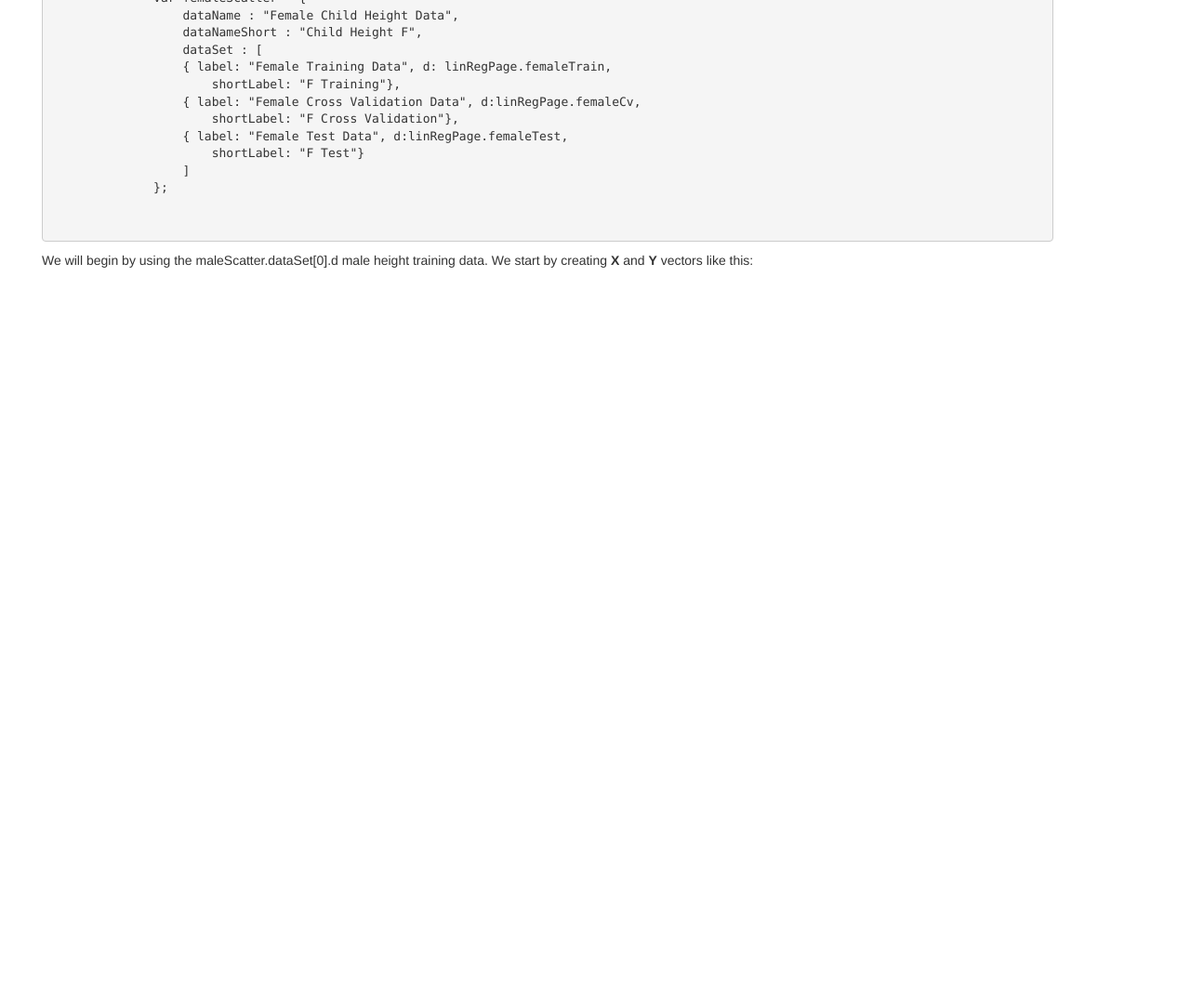
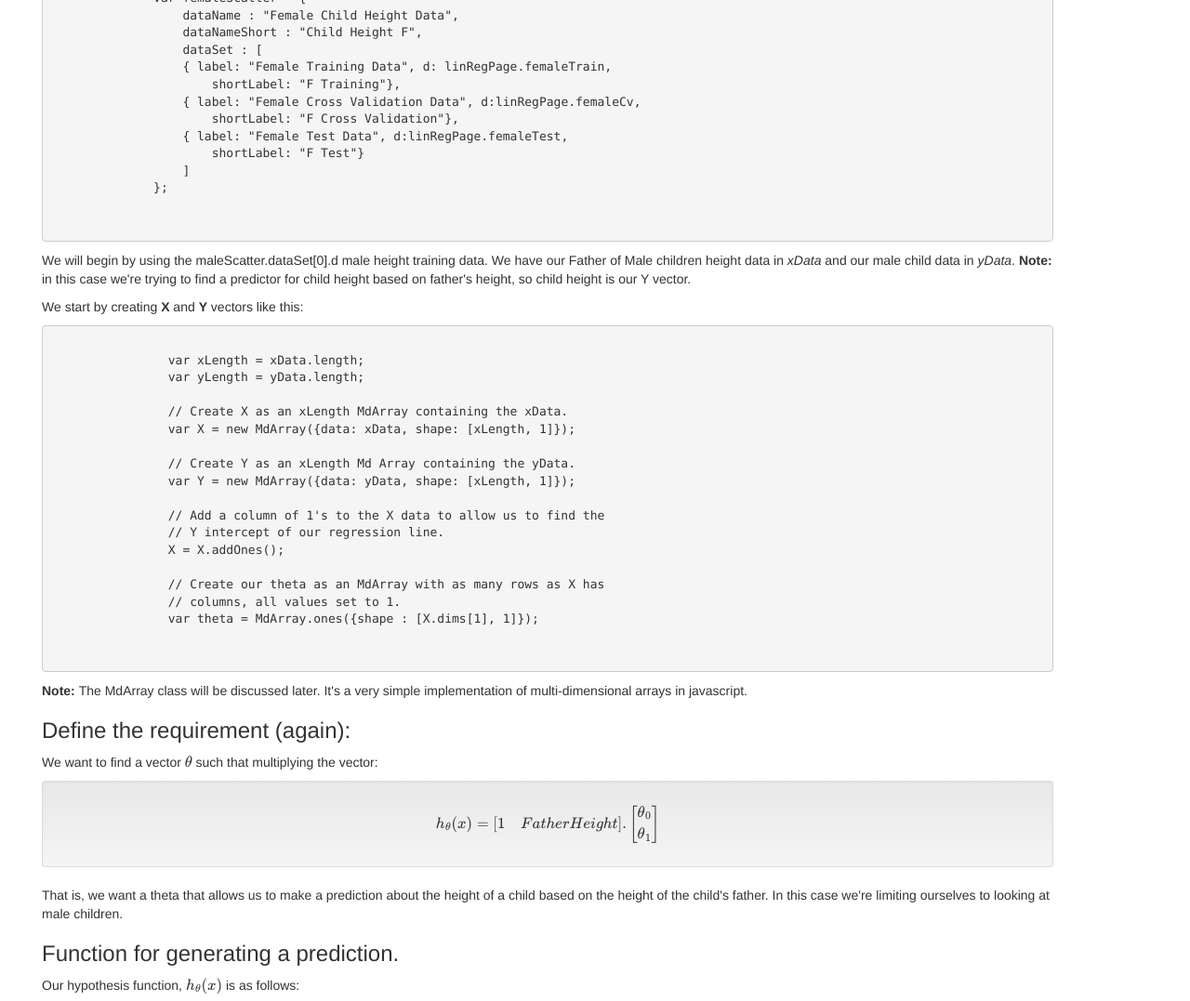
Before and after one commit to npmcdn-to-unpkg-bot/MichaelJWebster.github.io, a website: page html/linearRegression.html in a window 1280 px wide. Shown: the part 2415-3492 px from the top of the page at 93% size. Before the commit the page ends 2715 px from the top, so only its background shows below. Drawn offline with nearby package versions, Linux system fonts and the light colour scheme; some packages are replaced by stand-ins of ours.

Commit message:
Added some more steps in Linear Regression.

```diff
--- a/html/linearRegression.html
+++ b/html/linearRegression.html
@@ -246,10 +246,72 @@
 	      </code>
 	    </pre>
 	    <p> We will begin by using the maleScatter.dataSet[0].d male height training
-	      data.
+	      data. We have our Father of Male children height data in <em>xData</em> and
+	      our male child data in <em>yData</em>. <b>Note:</b> in this case we're
+	      trying to find a predictor for child height based on father's height, so
+	      child height is our Y vector.
+	    </p>
+	    <p>
+	      We start by creating <b>X</b> and <b>Y</b> vectors like this:
+	    </p>
+	    <pre class="prettyprint">
+	      <code class="lang-js">
+		var xLength = xData.length;
+		var yLength = yData.length;
 
-	      We start by creating <b>X</b> and <b>Y</b> vectors like this:
-	      </p>
+		// Create X as an xLength MdArray containing the xData.
+		var X = new MdArray({data: xData, shape: [xLength, 1]});
+
+		// Create Y as an xLength Md Array containing the yData.
+		var Y = new MdArray({data: yData, shape: [xLength, 1]});
+
+		// Add a column of 1's to the X data to allow us to find the
+		// Y intercept of our regression line.
+		X = X.addOnes();
+
+		// Create our theta as an MdArray with as many rows as X has
+		// columns, all values set to 1.
+		var theta = MdArray.ones({shape : [X.dims[1], 1]});
+		</code>
+	    </pre>
+	    <p><b>Note: </b>The MdArray class will be discussed later. It's a very simple
+	      implementation of multi-dimensional arrays in javascript.
+	    </p>
+
+	    <h3>Define the requirement (again):</h3>
+	    <p>We want to find a vector \(\theta\) such that multiplying the vector:</p>
+	    <div class="well well-sm">
+	      $$ h_{\theta}(x) = \begin{bmatrix} 1 & FatherHeight \\ \end{bmatrix} .
+	      \begin{bmatrix}
+	      \theta_{0} \\
+	      \theta_{1} \\
+	      \end{bmatrix}$$
+	    </div>
+	    <p>That is, we want a theta that allows us to make a prediction about the
+	      height of a child based on the height of the child's father. In this case
+	      we're limiting ourselves to looking at male children.
+	    </p>
+
+	    <h3>Function for generating a prediction.</h3>
+	    <p>Our hypothesis function, \(h_{\theta}(x)\) is as follows:</p>
+	    <pre class="prettyprint">
+	      <code class="lang-js">
+		/**
+                 * For each row in X, return the prediction resulting from dotting it with
+		 * theta.
+		 *
+		 * @param X      An MdArray containing the same number of columns as theta has
+		 *               rows, and containing 1 row for each example we're getting a
+		 *               prediction for.
+		 * @param theta  A theta array with the same number of rows as X has columns.
+		 *
+		 * @returns The value of X.theta.
+		 */
+		function getPrediction(X, theta) {
+		    return X.dot(theta);
+		};
+	      </code>
+	    </pre>
 	  </div>
 	</div>
       </div>
--- a/js/util/MdArray.js
+++ b/js/util/MdArray.js
@@ -386,6 +386,29 @@ MdArray.prototype = {
 	    this.strides.slice(0),
 	    sliceInfo
 	);
+    },
+
+    /**
+     * Add a column of ones as the first column in the MdArray.
+     *
+     * NOTE: This only works for 2 dimensional arrays.
+     *
+     * @returns A new MdArray with the 0'th column being all 1s.
+     *
+     * @method
+     */
+    addOnes: function() {
+	assert(this.dims.length == 2,
+	       "addOnes only defined for 2 dimensional arrays.");
+	var dims = this.dims;
+	var stride = this.strides[0] + 1;
+	var newData = this.data.slice(0);
+	var rows = _.range(0, dims[0]);
+
+	_.each(rows, function(val) {
+	    newData.splice(val * stride, 0, 1.0);
+	});
+	return new MdArray({data: newData, shape: [dims[0], dims[1] + 1]});
     }
 
 };
```
Also changed, not shown: js/linearRegression.js (+24 -0 lines).
